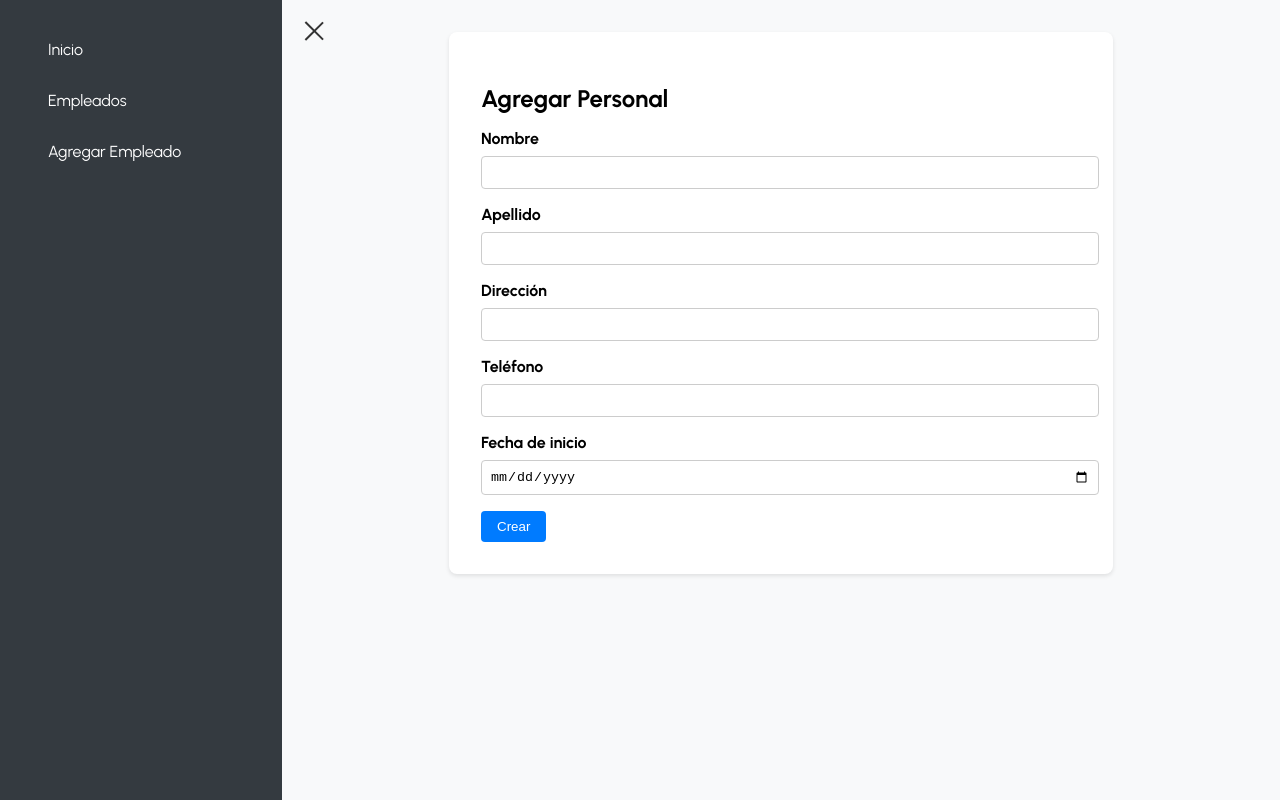
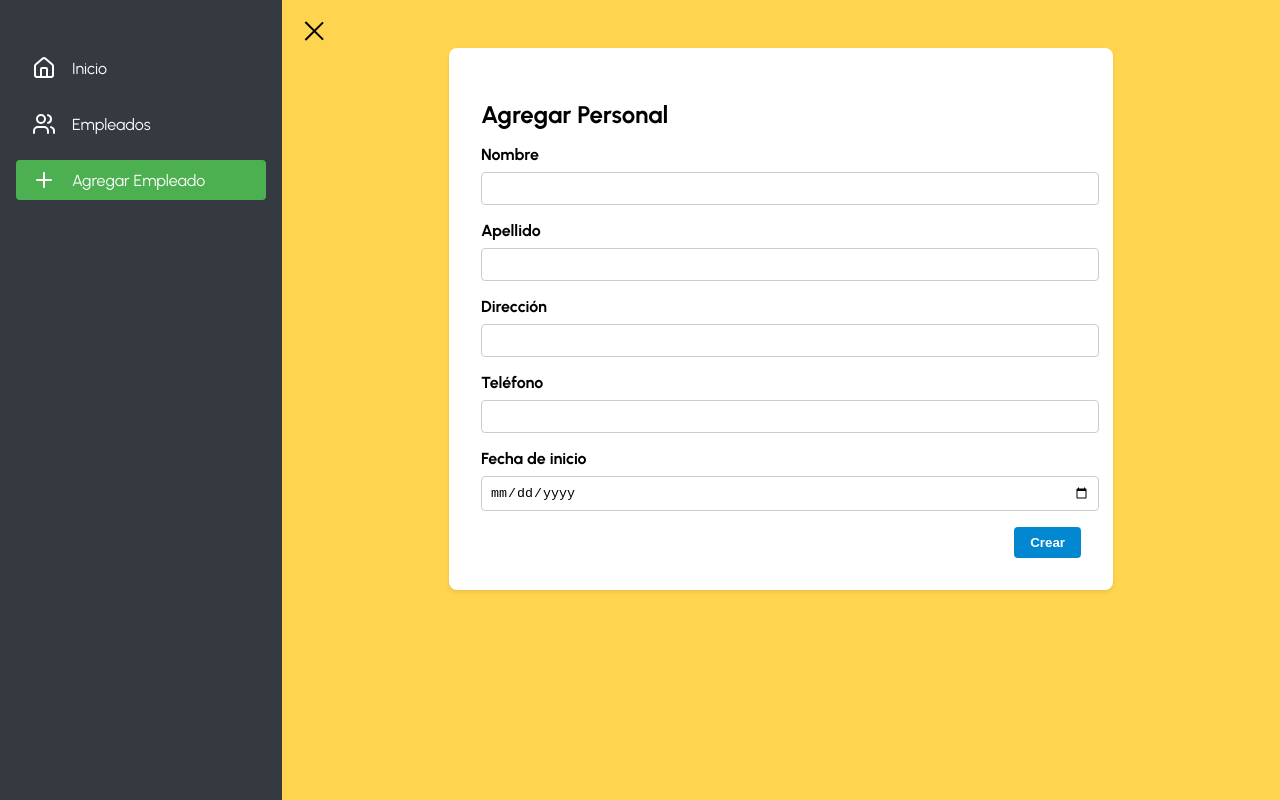
Before and after one commit to facundon/laburar, a SvelteKit app: page /employees/create in a window 1280 px wide. Built offline with nearby package versions, Linux system fonts and the light colour scheme.

Commit message:
feat: integrate lucide-svelte icons and enhance layout styling

```diff
--- a/package.json
+++ b/package.json
@@ -14,7 +14,8 @@
   "license": "MIT",
   "dependencies": {
     "@tauri-apps/api": "^2",
-    "@tauri-apps/plugin-opener": "^2"
+    "@tauri-apps/plugin-opener": "^2",
+    "lucide-svelte": "^0.469.0"
   },
   "devDependencies": {
     "@sveltejs/adapter-static": "^3.0.6",
--- a/src/routes/+layout.svelte
+++ b/src/routes/+layout.svelte
@@ -1,6 +1,9 @@
 <script lang="ts">
 	import { ROUTES } from '$routes'
 	import { onMount } from 'svelte'
+	import { Home, Users, Plus } from 'lucide-svelte'
+	import { page } from '$app/state'
+	import { cssVariables } from '$theme'
 
 	let isSidebarOpen = true
 
@@ -17,14 +20,18 @@
 	})
 </script>
 
-<main class="layout">
+<main class="layout" style={cssVariables}>
 	<nav class="side-menu {isSidebarOpen ? 'open' : 'closed'}">
 		<ul>
-			<li><a href="/" aria-label="Inicio"><i class="icon-home"></i><span class="menu-text">Inicio</span></a></li>
-			<li><a href={ROUTES.employee.list} aria-label="Empleados"><i class="icon-users"></i><span class="menu-text">Empleados</span></a></li>
+			<li><a href="/" aria-label="Inicio" class:active={page.url.pathname === '/'}><Home /><span class="menu-text">Inicio</span></a></li>
 			<li>
-				<a href={ROUTES.employee.create} aria-label="Agregar Empleado"
-					><i class="icon-add"></i><span class="menu-text">Agregar Empleado</span></a
+				<a href={ROUTES.employee.list} aria-label="Empleados" class:active={page.url.pathname === ROUTES.employee.list}
+					><Users /><span class="menu-text">Empleados</span></a
+				>
+			</li>
+			<li>
+				<a href={ROUTES.employee.create} aria-label="Agregar Empleado" class:active={page.url.pathname === ROUTES.employee.create}
+					><Plus /><span class="menu-text">Agregar Empleado</span></a
 				>
 			</li>
 		</ul>
@@ -35,7 +42,9 @@
 			<span class="bar"></span>
 			<span class="bar"></span>
 		</button>
-		<slot></slot>
+		<div class="container">
+			<slot></slot>
+		</div>
 	</section>
 </main>
 
@@ -58,6 +67,8 @@
 		font-family: 'Urbanist', sans-serif;
 		margin: 0;
 		padding: 0;
+		background-color: #f8f9fa;
+		color: var(--primary-contrast);
 	}
 
 	.layout {
@@ -67,11 +78,12 @@
 
 	.side-menu {
 		width: 250px;
-		background-color: #343a40;
+		background-color: var(--gray-main);
 		padding: 1rem;
-		color: #fff;
+		color: var(--gray-contrast);
 		transition: width 0.3s ease;
 		overflow: hidden;
+		position: relative;
 	}
 
 	.side-menu.closed {
@@ -81,6 +93,7 @@
 	.side-menu ul {
 		list-style: none;
 		padding: 0;
+		margin-top: 2rem;
 	}
 
 	.side-menu li {
@@ -89,7 +102,7 @@
 
 	.side-menu a {
 		text-decoration: none;
-		color: #fff;
+		color: var(--gray-contrast);
 		display: flex;
 		align-items: center;
 		padding: 0.5rem 1rem;
@@ -98,18 +111,15 @@
 	}
 
 	.side-menu a:hover {
-		background-color: #495057;
+		background-color: var(--gray-light);
 	}
 
 	.side-menu a.active {
-		background-color: #007bff;
+		background-color: var(--secondary-main);
 	}
 
-	.side-menu .icon-home,
-	.side-menu .icon-users,
-	.side-menu .icon-add {
-		font-size: 1.5rem;
-		margin-right: 1rem;
+	.side-menu .menu-text {
+		margin-left: 1rem;
 	}
 
 	.side-menu.closed .menu-text {
@@ -119,8 +129,14 @@
 	.content {
 		flex-grow: 1;
 		padding: 2rem;
-		background-color: #f8f9fa;
+		background-color: var(--primary-light);
 		position: relative;
+	}
+
+	.container {
+		max-width: 1024px;
+		margin: 0 auto;
+		padding: 1rem;
 	}
 
 	.hamburger {
@@ -139,12 +155,12 @@
 		height: 30px;
 	}
 
-	.hamburger .bar {
+	.bar {
 		display: block;
 		width: 25px;
 		height: 2px;
 		margin: 3px 0;
-		background-color: #333;
+		background-color: var(--primary-contrast);
 		transition: all 0.4s ease-in-out;
 	}
 
--- a/src/routes/employees/create/+page.svelte
+++ b/src/routes/employees/create/+page.svelte
@@ -87,17 +87,19 @@
 	}
 
 	.button {
-		display: inline-block;
+		display: block;
 		padding: 0.5rem 1rem;
-		background-color: #007bff;
+		background-color: var(--tertiary-main);
 		color: #fff;
 		text-decoration: none;
 		border: none;
 		border-radius: 4px;
 		cursor: pointer;
+		font-weight: 600;
+		margin-left: auto;
 	}
 
 	.button:hover {
-		background-color: #0056b3;
+		background-color: var(--tertiary-dark);
 	}
 </style>
--- /dev/null
+++ b/src/theme.ts
@@ -0,0 +1,47 @@
+export const theme = {
+	colors: {
+		primary: {
+			main: '#FFC107', // Mustard
+			light: '#FFD54F',
+			dark: '#FFA000',
+			contrast: '#000000',
+		},
+		secondary: {
+			main: '#4CAF50', // Green
+			light: '#81C784',
+			dark: '#388E3C',
+			contrast: '#FFFFFF',
+		},
+		tertiary: {
+			main: '#0288D1', // Light Blue
+			light: '#03A9F4',
+			dark: '#0056b3',
+			contrast: '#FFFFFF',
+		},
+		gray: {
+			main: '#343a40', // Gray for the menu background
+			light: '#495057',
+			dark: '#212529',
+			contrast: '#FFFFFF',
+		},
+	},
+}
+
+export const cssVariables = `
+		--primary-main: ${theme.colors.primary.main};
+		--primary-light: ${theme.colors.primary.light};
+		--primary-dark: ${theme.colors.primary.dark};
+		--primary-contrast: ${theme.colors.primary.contrast};
+		--secondary-main: ${theme.colors.secondary.main};
+		--secondary-light: ${theme.colors.secondary.light};
+		--secondary-dark: ${theme.colors.secondary.dark};
+		--secondary-contrast: ${theme.colors.secondary.contrast};
+		--tertiary-main: ${theme.colors.tertiary.main};
+		--tertiary-light: ${theme.colors.tertiary.light};
+		--tertiary-dark: ${theme.colors.tertiary.dark};
+		--tertiary-contrast: ${theme.colors.tertiary.contrast};
+		--gray-main: ${theme.colors.gray.main};
+		--gray-light: ${theme.colors.gray.light};
+		--gray-dark: ${theme.colors.gray.dark};
+		--gray-contrast: ${theme.colors.gray.contrast};
+`
--- a/svelte.config.js
+++ b/svelte.config.js
@@ -13,6 +13,7 @@ const config = {
 			$models: './src/models',
 			$invoke: './src/invoke',
 			$routes: './src/routes/routes.ts',
+			$theme: './src/theme',
 		},
 	},
 }
```
Also changed, not shown: src/app.html (indentation only), 1 other file (tests, documents, lock files or other folders).
